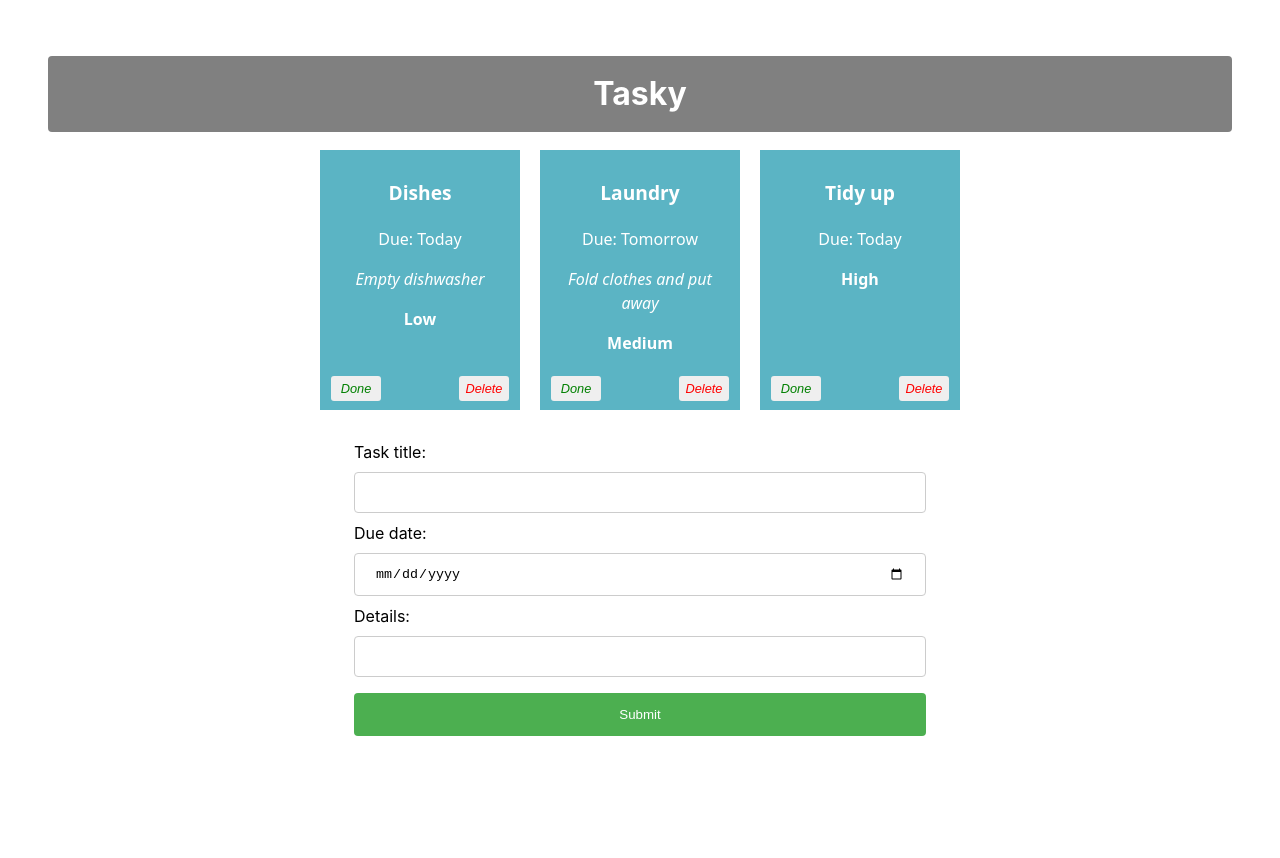
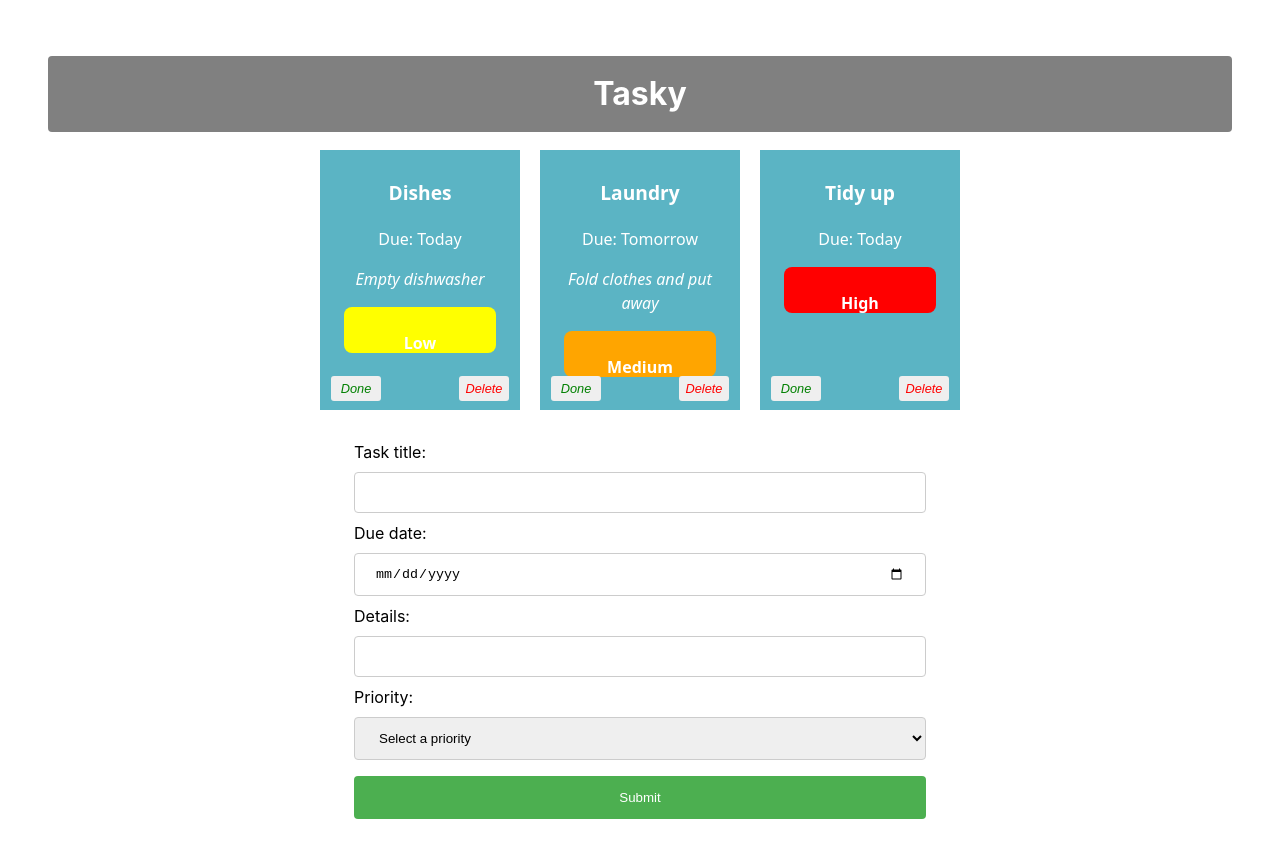
Before and after one commit to Bobby92262/react-basics-labs, a React (Vite) app in the folder tasky/: page / in a window 1280 px wide. Shown: the top 858 px of the page. Before the commit the page ends 812 px from the top, so only its background shows below. Built offline with nearby package versions, Linux system fonts and the light colour scheme.

Commit message:
Tasky lab 2b - Exercises done/resolved previous issues

```diff
--- a/tasky/src/App.css
+++ b/tasky/src/App.css
@@ -45,7 +45,19 @@ div {
  }
 
  .priority {
+  font-weight: bolder;
+ }
+
+ .dropbox{
+  display: block;
+  width: 120px;
+  height: 30px;
+  padding: 8px 16px;
+  border-radius: 8px;
+  color: white;
   font-weight: bold;
+  text-align: center;
+  margin: 0 auto
  }
 
  button {
@@ -71,6 +83,7 @@ div {
   right: 5px;
   color: red;
  }
+
 
  /* Form styling */
  input[type=text], input[type=date] {
@@ -103,3 +116,13 @@ form {
   width: 50%;
   margin: auto;
 }
+
+select{
+  width: 100%;
+  padding: 12px 20px;
+  margin: 8px 0;
+  display: inline-block;
+  border: 1px solid #ccc;
+  border-radius: 4px;
+  box-sizing: border-box;
+}
--- a/tasky/src/App.jsx
+++ b/tasky/src/App.jsx
@@ -16,11 +16,18 @@ function App() {
     ]
   });
 
-  const [ formState, setFormState ] =useState({
+  const [ formState, setFormState ] = useState({
     title: "",
     description: "",
-    deadline: ""
+    deadline: "",
+    priority: ""
   });
+
+  const priorityColors = {
+    High : 'red',
+    Medium : 'orange',
+    Low : 'yellow',
+  };
 
   const doneHandler = (taskIndex) => {
     const tasks = [...taskState.tasks]; //spread operator used to copy
@@ -40,13 +47,16 @@ function App() {
 
     switch(event.target.name) {
       case "title":
-        form.title = event.trigger.value;
+        form.title = event.target.value;
         break;
       case "description":
-        form.description = event.trigger.value;
+        form.description = event.target.value;
         break;
       case "deadline":
-        form.deadline = event.trigger.value;
+        form.deadline = event.target.value;
+        break;
+      case "priority":
+        form.priority = event.target.value;
         break;
       default:
         form = formState;
@@ -56,7 +66,7 @@ function App() {
   }
   console.log(formState);
 
-    const formSubmitHandler = (event) => {
+  const formSubmitHandler = (event) => {
     event.preventDefault();
 
     const tasks = [...taskState.tasks];
@@ -79,10 +89,12 @@ function App() {
           description={task.description} //Pass props for the current task (title,description,deadline)
           deadline={task.deadline}
           priority={task.priority}
+          priorityColors={priorityColors}
           key={task.id}
           done={task.done}
           markDone={() => doneHandler(index)} //index denotes the position of the task in the taskState.tasks array -> Indentify which task clicked
           deleteTask = {() => deleteHandler(index)}
+
 
         />
       ))}
--- a/tasky/src/components/Form.jsx
+++ b/tasky/src/components/Form.jsx
@@ -19,6 +19,16 @@ const AddTaskForm = (props) => {
             Details:
             <input type="text" name="description" onChange={(event) => props.change(event)}/>
         </label>
+        <br />
+        <label htmlFor="priority"> Priority: </label>
+        <br />
+            <select id="priority" name="priority" value={props.priority} onChange={(event) => props.change(event)}>
+              <option defaultValue="" >Select a priority</option>
+              <option value="Low">Low</option>
+              <option value="Medium">Medium</option>
+              <option value="High">High</option>
+            </select>
+        <br />
         <input type="submit" value="Submit"/>
         </form>
     </div>
--- a/tasky/src/components/Task.jsx
+++ b/tasky/src/components/Task.jsx
@@ -7,7 +7,9 @@ const Task = (props) => {
         <p className="title">{props.title}</p>
         <p>Due: {props.deadline}</p>
         <p className="description">{props.description}</p>
+        <div className='dropbox' style={{backgroundColor:props.priorityColors[props.priority] || 'green'}}>
         <p className='priority'>{props.priority}</p>
+        </div>
         <button onClick={props.markDone} className='doneButton'>Done</button>
         <button className='deleteButton' onClick={props.deleteTask}>Delete</button>
         </div>
```
